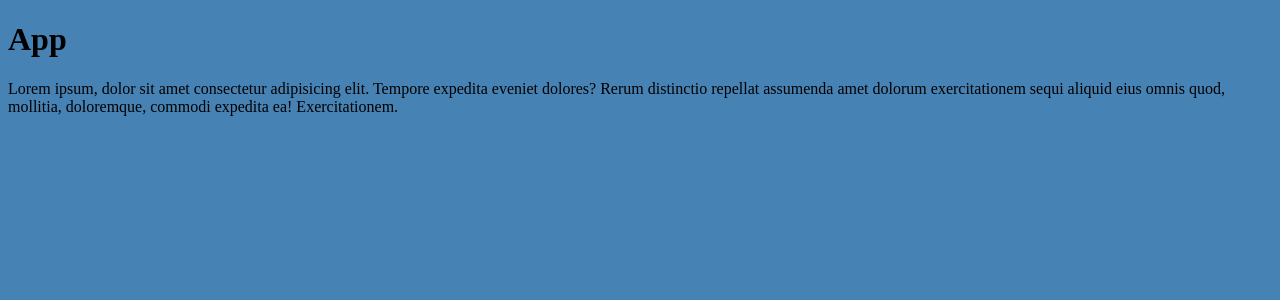
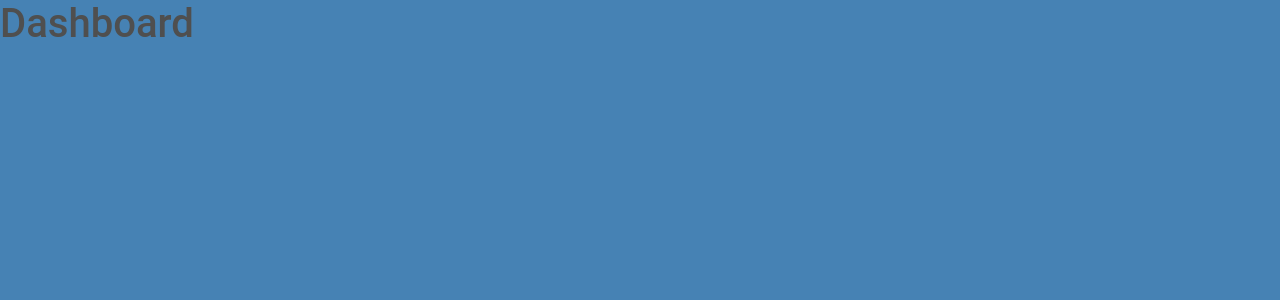
Before and after one commit to craigdev937/auth1jwt, a React (Vite) app: page /dashboard in a window 1280 px wide. Shown: the top 300 px of the page. Built offline with nearby package versions, Linux system fonts and the light colour scheme.

Commit message:
Created Atuh, Main, and Dashboard components. Added React Router and React-Toastify.

```diff
--- a/src/app/App.tsx
+++ b/src/app/App.tsx
@@ -1,11 +1,11 @@
 import React from "react";
 import "./App.css";
+import { Main } from "../routes/Main";
 
 export const App = (): JSX.Element => {
     return (
         <React.Fragment>
-            <h1>App</h1>
-            <p>Lorem ipsum, dolor sit amet consectetur adipisicing elit. Tempore expedita eveniet dolores? Rerum distinctio repellat assumenda amet dolorum exercitationem sequi aliquid eius omnis quod, mollitia, doloremque, commodi expedita ea! Exercitationem.</p>
+            <Main />
         </React.Fragment>
     );
 };
--- a/src/index.tsx
+++ b/src/index.tsx
@@ -1,5 +1,6 @@
 import React from "react";
 import ReactDOM from "react-dom/client";
+import "mdb-react-ui-kit/dist/css/mdb.min.css";
 import { App } from "./app/App";
 
 ReactDOM
--- /dev/null
+++ b/src/pages/Auth.tsx
@@ -0,0 +1,9 @@
+import React from "react";
+
+export const Auth = (): JSX.Element => {
+    return (
+        <React.Fragment>
+            <h1>Auth</h1>
+        </React.Fragment>
+    );
+};
--- /dev/null
+++ b/src/pages/Dashboard.tsx
@@ -0,0 +1,9 @@
+import React from "react";
+
+export const Dashboard = (): JSX.Element => {
+    return (
+        <React.Fragment>
+            <h1>Dashboard</h1>
+        </React.Fragment>
+    );
+};
--- /dev/null
+++ b/src/routes/Main.tsx
@@ -0,0 +1,19 @@
+import React from "react";
+import "react-toastify/dist/ReactToastify.css";
+import { BrowserRouter, Routes, Route, Navigate } from "react-router-dom";
+import { Auth } from "../pages/Auth";
+import { Dashboard } from "../pages/Dashboard";
+import { ToastContainer } from "react-toastify";
+
+export const Main = (): JSX.Element => (
+    <BrowserRouter>
+        <React.Fragment>
+            <ToastContainer />
+            <Routes>
+                <Route path="/" element={<Navigate to="/auth" replace />} />
+                <Route path="/auth" element={<Auth />} />
+                <Route path="/dashboard" element={<Dashboard />} />
+            </Routes>
+        </React.Fragment>
+    </BrowserRouter>
+);
```
